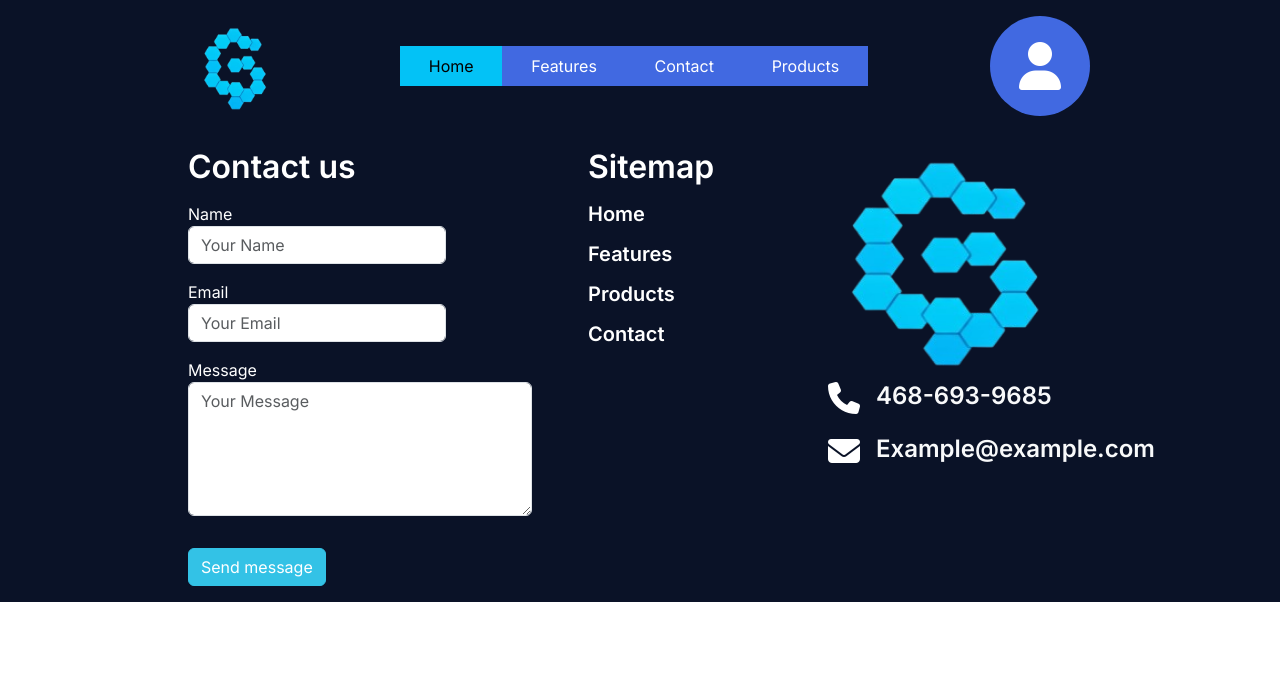
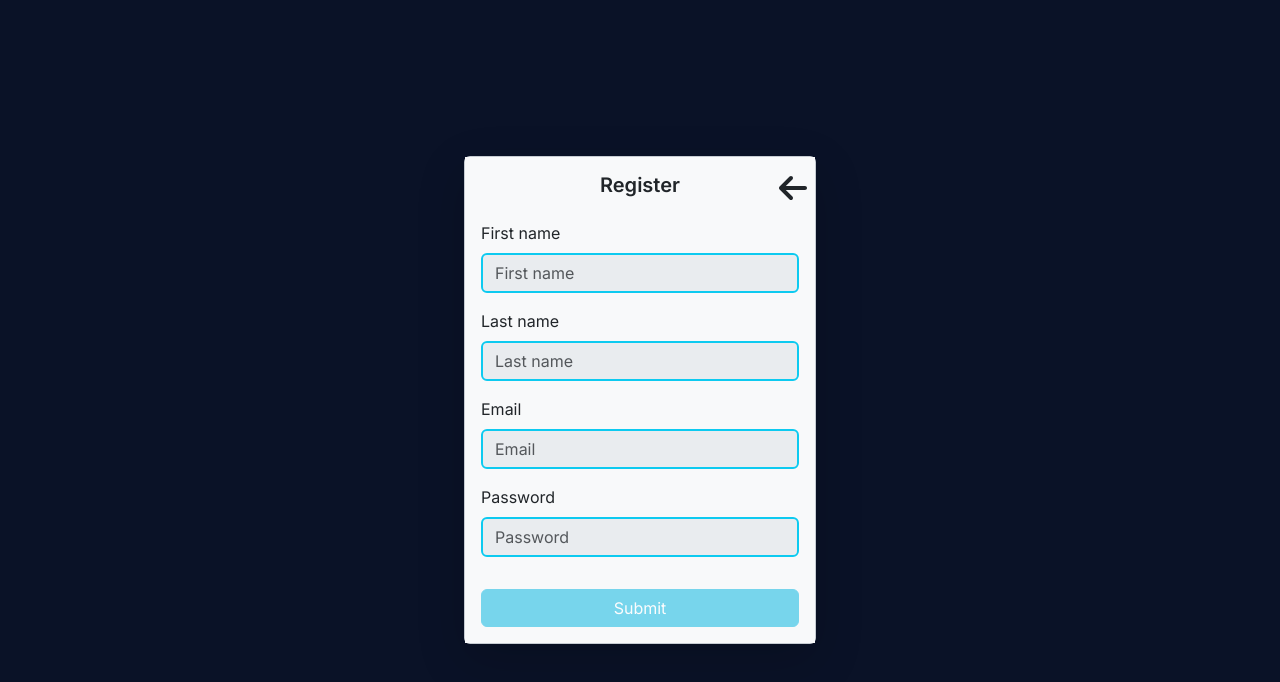
Before and after one commit to SiposSzabolcs/OverclockHeaven-fe, an Angular app: page /register in a window 1280 px wide. Before the commit this address led to /. Shown: the top 682 px of the page. Built offline with nearby package versions, Linux system fonts and the light colour scheme.

Commit message:
Added register page, Styled register and login page according to website

```diff
--- a/package.json
+++ b/package.json
@@ -18,7 +18,9 @@
     "@angular/platform-browser": "^18.2.0",
     "@angular/platform-browser-dynamic": "^18.2.0",
     "@angular/router": "^18.2.0",
+    "@fortawesome/angular-fontawesome": "^0.15.0",
     "@fortawesome/fontawesome-free": "^6.6.0",
+    "@fortawesome/free-solid-svg-icons": "^6.6.0",
     "@popperjs/core": "^2.11.8",
     "animejs": "^3.2.2",
     "bootstrap": "^5.3.3",
--- a/src/app/app.component.html
+++ b/src/app/app.component.html
@@ -1,7 +1,13 @@
-<div style="width: 100vw; background-color: #0a1227">
+<div
+  *ngIf="shouldShowHeaderFooter()"
+  style="width: 100vw; background-color: #0a1227"
+>
   <app-header></app-header>
 </div>
-<router-outlet />
-<div style="width: 100vw; background-color: #0a1227">
+<router-outlet></router-outlet>
+<div
+  *ngIf="shouldShowHeaderFooter()"
+  style="width: 100vw; background-color: #0a1227"
+>
   <app-footer></app-footer>
 </div>
--- a/src/app/app.routes.ts
+++ b/src/app/app.routes.ts
@@ -3,6 +3,7 @@ import { LandingPageComponent } from '../pages/landing-page/landing-page.compone
 import { FeaturesPageComponent } from '../pages/features-page/features-page.component';
 import { ContactPageComponent } from '../pages/contact-page/contact-page.component';
 import { LoginComponent } from '../pages/login/login.component';
+import { RegisterComponent } from '../pages/register/register.component';
 
 export const routes: Routes = [
   {
@@ -21,4 +22,8 @@ export const routes: Routes = [
     path: 'login',
     component: LoginComponent,
   },
+  {
+    path: 'register',
+    component: RegisterComponent,
+  },
 ];
--- a/src/components/header-hero/header-hero.component.ts
+++ b/src/components/header-hero/header-hero.component.ts
@@ -1,12 +1,24 @@
-import { Component } from '@angular/core';
+import { HttpClient } from '@angular/common/http';
+import { Component, inject, OnInit } from '@angular/core';
 
 @Component({
   selector: 'app-header-hero',
   standalone: true,
   imports: [],
   templateUrl: './header-hero.component.html',
-  styleUrl: './header-hero.component.css'
+  styleUrl: './header-hero.component.css',
 })
-export class HeaderHeroComponent {
+export class HeaderHeroComponent implements OnInit {
+  http = inject(HttpClient);
 
+  ngOnInit() {
+    this.http.get<any[]>('http://localhost:8080/products/get').subscribe({
+      next: (data) => {
+        console.log(data);
+      },
+      error: (error) => {
+        console.error('Error fetching products:', error);
+      },
+    });
+  }
 }
--- a/src/interceptors/custom.interceptor.ts
+++ b/src/interceptors/custom.interceptor.ts
@@ -1,7 +1,7 @@
 import { HttpInterceptorFn } from '@angular/common/http';
 
 export const customInterceptor: HttpInterceptorFn = (req, next) => {
-  const isLoginRequest = req.url.includes('/auth/authenticate');
+  const isLoginRequest = req.url.includes('/auth');
 
   if (!isLoginRequest) {
     const token = localStorage.getItem('jwtToken');
--- a/src/pages/login/login.component.html
+++ b/src/pages/login/login.component.html
@@ -1,5 +1,8 @@
 <div class="container vh-100 d-flex align-items-center justify-content-center">
-  <div class="card shadow-lg bg-body-tertiary" style="width: 22rem">
+  <div
+    class="card shadow-lg bg-body-tertiary"
+    style="width: 22rem; background-color: #f0f8ff"
+  >
     <div class="card-body">
       <h5 class="card-title text-center mb-4">Log In</h5>
       <form>
@@ -8,7 +11,7 @@
           <div class="input-group">
             <input
               type="text"
-              class="form-control bg-body-secondary"
+              class="form-control bg-body-secondary border border-2 border-info rounded"
               id="email"
               placeholder="Email"
               [(ngModel)]="loginObject.email"
@@ -21,7 +24,7 @@
           <div class="input-group">
             <input
               type="password"
-              class="form-control bg-body-secondary col"
+              class="form-control bg-body-secondary border border-2 border-info rounded"
               id="password"
               placeholder="Password"
               [(ngModel)]="loginObject.password"
@@ -32,6 +35,7 @@
         <button
           type="button"
           class="btn btn-primary w-100 mt-3"
+          style="background-color: #33c2e6; border-color: #33c2e6"
           (click)="onLogin('none')"
           [disabled]="isFormInvalid()"
         >
@@ -39,6 +43,7 @@
         </button>
         <button
           type="button"
+          style="background-color: #33c2e6; border-color: #33c2e6"
           class="btn btn-primary w-100 mt-3"
           (click)="onLogin('demo')"
         >
@@ -47,7 +52,7 @@
       </form>
       <div class="text-center mt-4">
         <a
-          href="/#/register"
+          href="/register"
           class="text-decoration-none"
           style="cursor: pointer"
         >
@@ -55,8 +60,23 @@
         </a>
       </div>
     </div>
-    <p *ngIf="isLoading" class="text-center">
-      Server currently spun down.Please give it 1-2 minutes to start up again.
+    <p *ngIf="isLoading && !alertState" class="text-center">
+      Server currently spun down. Please give it 1-2 minutes to start up again.
     </p>
   </div>
 </div>
+
+<style>
+  :host {
+    display: block;
+    margin: 0;
+    padding: 0;
+    height: 100vh;
+    background-color: #0a1227;
+  }
+
+  .container {
+    width: 100%;
+    height: 100%;
+  }
+</style>
--- a/src/pages/login/login.component.ts
+++ b/src/pages/login/login.component.ts
@@ -22,6 +22,7 @@ export class LoginComponent {
     password: '',
   };
   isLoading = false;
+  alertState = false;
 
   http = inject(HttpClient);
   router = inject(Router);
@@ -46,10 +47,12 @@ export class LoginComponent {
       .post('http://localhost:8080/auth/authenticate', this.loginObject)
       .subscribe((res: any) => {
         if (res.result) {
+          this.alertState = false;
           alert('Login Success');
           localStorage.setItem('jwtToken', res.token);
           this.router.navigateByUrl('');
         } else {
+          this.alertState = true;
           alert(res.msg);
         }
       });
--- /dev/null
+++ b/src/pages/register/register.component.html
@@ -0,0 +1,102 @@
+<div class="container vh-100 d-flex align-items-center justify-content-center">
+  <div
+    class="card shadow-lg position-relative"
+    style="width: 22rem; background-color: #f0f8ff"
+  >
+    <div class="card-body bg-body-tertiary">
+      <h5 class="card-title text-center mb-4">Register</h5>
+      <fa-icon
+        [icon]="faArrowLeft"
+        class="fa-2x icon-hover-back-arrow position-absolute top-0 end-0 p-2"
+        (click)="handleClick()"
+      ></fa-icon>
+      <form>
+        <div class="mb-3">
+          <label for="firstname" class="form-label">First name</label>
+          <div class="input-group">
+            <input
+              type="text"
+              class="form-control bg-body-secondary border border-2 border-info rounded"
+              id="firstname"
+              placeholder="First name"
+              [(ngModel)]="registerObject.firstname"
+              name="firstname"
+              required
+            />
+          </div>
+        </div>
+        <div class="mb-3">
+          <label for="lastname" class="form-label">Last name</label>
+          <div class="input-group">
+            <input
+              type="text"
+              class="form-control bg-body-secondary border border-2 border-info rounded"
+              id="lastname"
+              placeholder="Last name"
+              [(ngModel)]="registerObject.lastname"
+              name="lastname"
+              required
+            />
+          </div>
+        </div>
+        <div class="mb-3">
+          <label for="email" class="form-label">Email</label>
+          <div class="input-group">
+            <input
+              type="text"
+              class="form-control bg-body-secondary border border-2 border-info rounded"
+              id="email"
+              placeholder="Email"
+              [(ngModel)]="registerObject.email"
+              name="email"
+              required
+            />
+          </div>
+        </div>
+        <div class="mb-3">
+          <label for="password" class="form-label">Password</label>
+          <div class="input-group">
+            <input
+              type="password"
+              class="form-control bg-body-secondary border border-2 border-info rounded"
+              id="password"
+              placeholder="Password"
+              [(ngModel)]="registerObject.password"
+              name="password"
+              required
+            />
+          </div>
+        </div>
+        <button
+          type="button"
+          class="btn btn-primary w-100 mt-3"
+          style="background-color: #33c2e6; border-color: #33c2e6"
+          [disabled]="isFormInvalid()"
+          (click)="onRegister()"
+        >
+          Submit
+        </button>
+      </form>
+    </div>
+  </div>
+</div>
+
+<style>
+  .icon-hover-back-arrow:hover {
+    color: red;
+    transition: color 0.5s ease-in-out;
+  }
+
+  :host {
+    display: block;
+    margin: 0;
+    padding: 0;
+    height: 100vh; /* Ensures full height */
+    background-color: #0a1227; /* Set the background color here */
+  }
+
+  .container {
+    width: 100%;
+    height: 100%;
+  }
+</style>
--- /dev/null
+++ b/src/pages/register/register.component.ts
@@ -0,0 +1,63 @@
+import { CommonModule } from '@angular/common';
+import { HttpClient } from '@angular/common/http';
+import { Component, inject } from '@angular/core';
+import { FormsModule } from '@angular/forms';
+import { Router } from '@angular/router';
+import { FontAwesomeModule } from '@fortawesome/angular-fontawesome';
+import { faArrowLeft } from '@fortawesome/free-solid-svg-icons';
+
+interface RegisterObject {
+  firstname: string;
+  lastname: string;
+  email: string;
+  password: string;
+  role: string;
+}
+
+@Component({
+  selector: 'app-register',
+  standalone: true,
+  imports: [CommonModule, FormsModule, FontAwesomeModule],
+  templateUrl: './register.component.html',
+  styleUrl: './register.component.css',
+})
+export class RegisterComponent {
+  faArrowLeft = faArrowLeft;
+
+  handleClick() {
+    this.router.navigateByUrl('login');
+  }
+
+  registerObject: RegisterObject = {
+    firstname: '',
+    lastname: '',
+    email: '',
+    password: '',
+    role: 'user',
+  };
+
+  http = inject(HttpClient);
+  router = inject(Router);
+
+  isFormInvalid(): boolean {
+    return (
+      !this.registerObject.firstname ||
+      !this.registerObject.lastname ||
+      !this.registerObject.email ||
+      !this.registerObject.password
+    );
+  }
+
+  onRegister() {
+    this.http
+      .post('http://localhost:8080/auth/register', this.registerObject)
+      .subscribe((res: any) => {
+        if (res.result) {
+          alert('Registered successfully');
+          this.router.navigateByUrl('login');
+        } else {
+          alert(res.msg);
+        }
+      });
+  }
+}
```
Also changed, not shown: src/app/app.component.ts (+11 -2 lines), src/pages/register/register.component.css (added), 2 other files (tests, documents, lock files or other folders).
